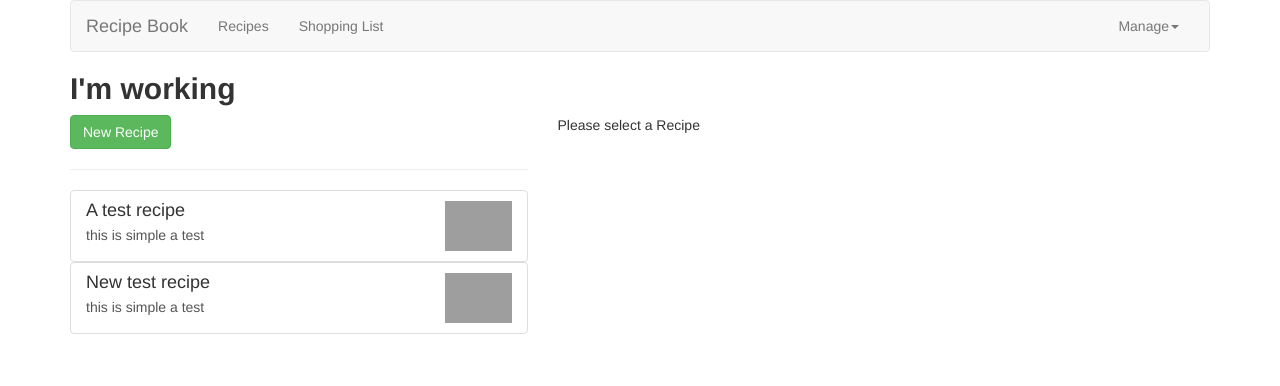
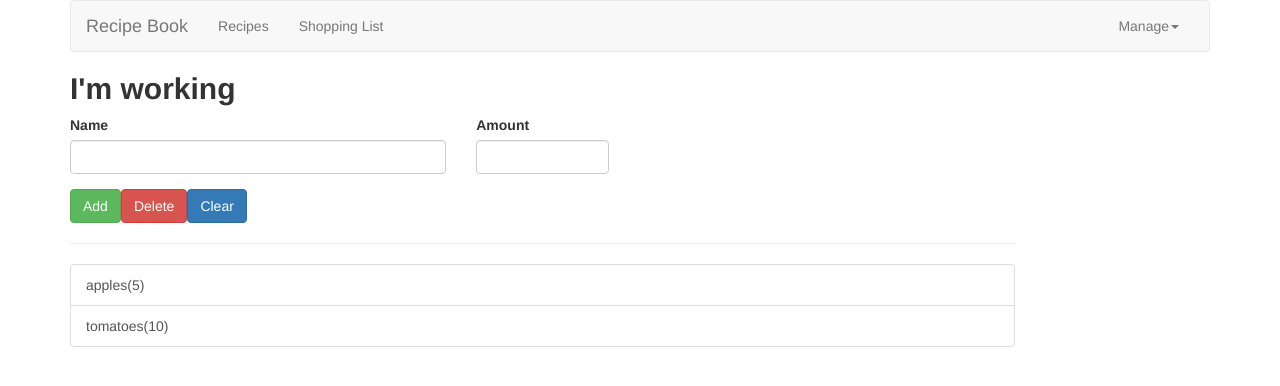
Before and after one commit to ZeroToHero-StepByStep/Angular4-Recipe-Shopping, an Angular app: page /shopping-list in a window 1280 px wide. Shown: the top 386 px of the page. Built offline with nearby package versions, Linux system fonts and the light colour scheme; grey boxes are pictures that could not be loaded.

Commit message:
143. Setting Up Routes

```diff
--- /dev/null
+++ b/src/app/app-routing.module.ts
@@ -0,0 +1,20 @@
+import {NgModule} from '@angular/core';
+import {RouterModule, Routes} from '@angular/router';
+import {RecipesComponent} from './recipes/recipes.component';
+import {ShoppingListComponent} from './shopping-list/shopping-list.component';
+
+const appRoutes: Routes = [
+  {path:'',redirectTo: '/recipes',pathMatch:'full'},
+  {path:'recipes',component: RecipesComponent},
+  {path:'shopping-list', component:ShoppingListComponent}
+];
+
+@NgModule({
+  imports:[RouterModule.forRoot(appRoutes)],
+  exports:[RouterModule]
+})
+export class AppRoutingModule{
+
+
+
+}
--- a/src/app/app.component.html
+++ b/src/app/app.component.html
@@ -5,8 +5,9 @@
     <div class="col-md-12">
       <app-header (featureSelected)="onNavigate($event)" ></app-header>
      <h2> <strong> I'm working</strong></h2>
-      <app-recipes *ngIf="loadedFeature === 'recipe'"></app-recipes>
-      <app-shopping-list *ngIf="loadedFeature === 'shopping-list'"></app-shopping-list>
+      <!--<app-recipes *ngIf="loadedFeature === 'recipe'"></app-recipes>-->
+      <!--<app-shopping-list *ngIf="loadedFeature === 'shopping-list'"></app-shopping-list>-->
+      <router-outlet></router-outlet>
     </div>
   </div>
 </div>
--- a/src/app/app.module.ts
+++ b/src/app/app.module.ts
@@ -11,6 +11,7 @@
 import { ShoppingEditComponent } from './shopping-list/shopping-edit/shopping-edit.component';
 import {DropDownDirective} from './shared/dropdown.directive';
 import {ShoppingListService} from './shopping-list/shopping-list.service';
+import {AppRoutingModule} from './app-routing.module';
 
 @NgModule({
   declarations: [
@@ -25,7 +26,8 @@
     DropDownDirective
   ],
   imports: [
-    BrowserModule
+    BrowserModule,
+    AppRoutingModule
   ],
   providers: [ShoppingListService],
   bootstrap: [AppComponent]
--- a/src/app/shopping-list/shopping-list.service.ts
+++ b/src/app/shopping-list/shopping-list.service.ts
@@ -29,6 +29,7 @@
   }
 
   ngOnInit(): void {
+
   }
 
 }
```
